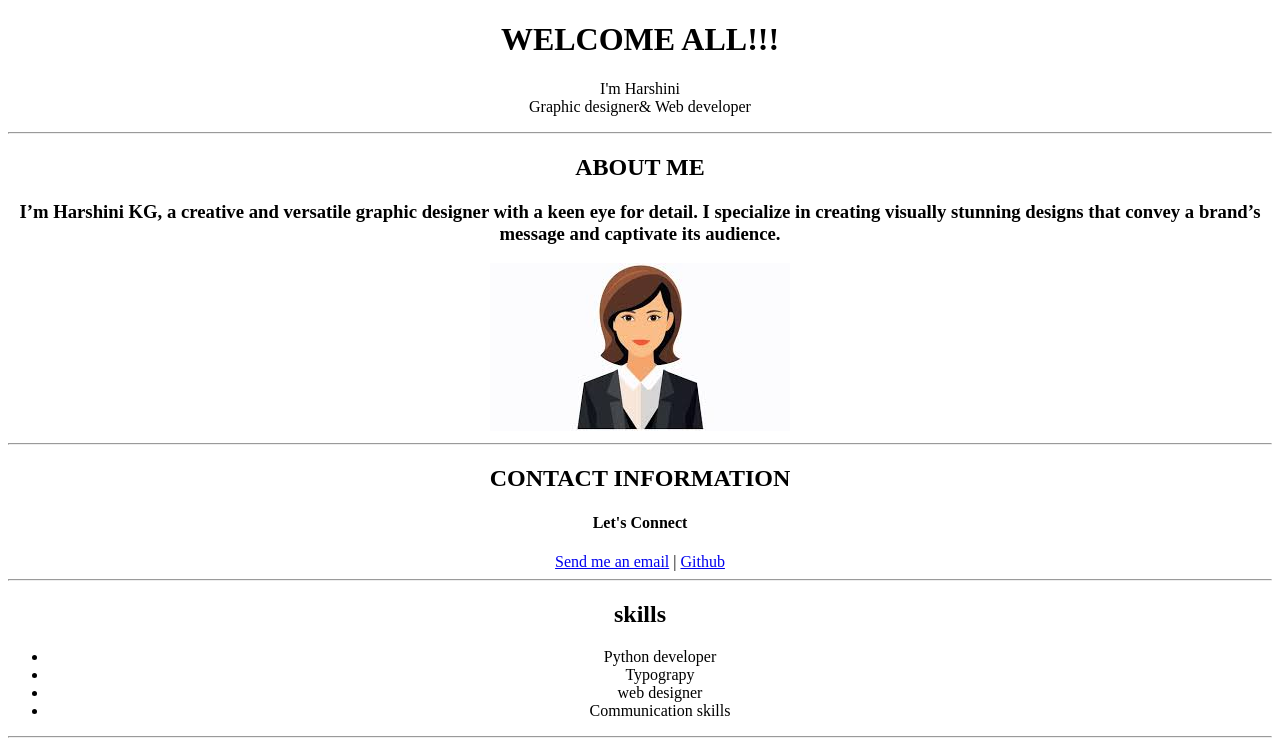
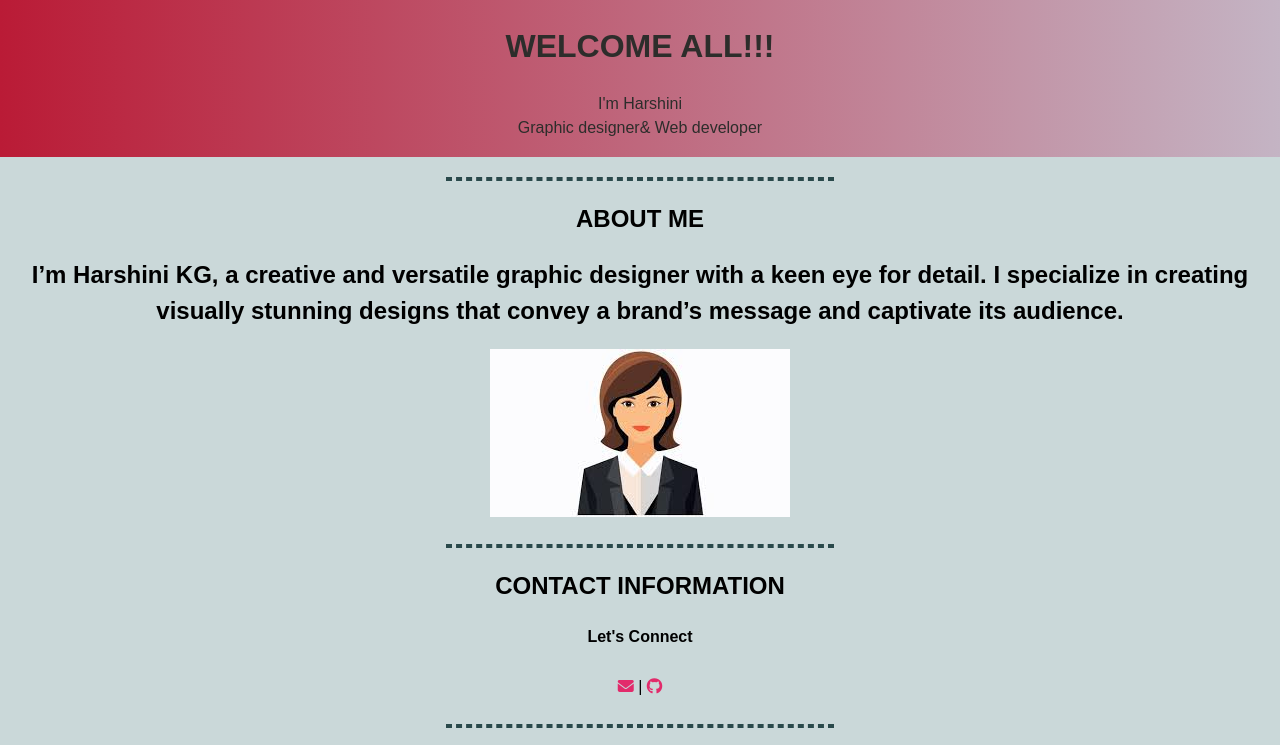
Before and after one commit to HarshiniGunasekaran18/Harshini-Portfolio, a plain HTML site: page index.html in a window 1280 px wide. Shown: the top 745 px of the page. Drawn offline with Linux system fonts and the light colour scheme.

Commit message:
second commit

```diff
--- /dev/null
+++ b/css/style.css
@@ -0,0 +1,37 @@
+body{
+    font-family:'poppins',sans-serif;
+    background-color: rgb(202, 216, 217);
+    color: black;
+    line-height: 1.5 ;
+    margin: 0;
+    padding: 0;
+}
+hr{
+    width: 30%;
+    margin: 20px auto;
+    border: 2px dashed rgb(41, 73, 75);
+}
+h1,h2{
+    font-weight: 700;
+}
+li{
+    list-style-type: none;
+}
+p,a{
+    font-weight: 400;
+}
+a{
+    color: rgb(226, 43, 107);
+    text-decoration: none;
+    display: inline-block;
+    margin:5px 0;
+}
+a:hover{
+    color: darkgreen;
+}
+header,footer{
+    background:linear-gradient(to right,rgb(186, 27, 54),rgb(196, 180, 196));
+    color: rgb(45, 45, 43);
+    padding: 1px;
+    text-align:center;
+}
--- a/index.html
+++ b/index.html
@@ -5,8 +5,8 @@
     <meta name="viewport" content="width=device-width, initial-scale=1.0">
     <title>Harshini Portfolio
     </title>
-
-
+    <link rel="stylesheet" href="css/style.css">
+    <link rel="stylesheet" href="https://cdnjs.cloudflare.com/ajax/libs/font-awesome/6.7.2/css/all.min.css">
 </head>
 <body>
     <center>
@@ -20,15 +20,15 @@
           <hr>
           <section>
             <h2>ABOUT ME </h2>
-            <p> <h3> I’m Harshini KG, a creative and versatile graphic designer with a keen eye for detail. I specialize in creating visually stunning designs that convey a brand’s message and captivate its audience.</h3> </p>
+            <p> <h2> I’m Harshini KG, a creative and versatile graphic designer with a keen eye for detail. I specialize in creating visually stunning designs that convey a brand’s message and captivate its audience.</h3> </p>
             <img src="image/images.jpg" alt="">
           </section>
           <hr>
           <section>
             <h2>CONTACT INFORMATION</h2>
             <h4>Let's Connect</h4>
-            <a href="https://mail.google.com/mail/u/0/#sent?compose=new">Send me an email</a> |
-            <a href="https://github.com/HarshiniGunasekaran18">Github</a>
+            <a href="mailto:harshinigunasekaran66@gmail.com" class="icon-link email-icon"><i class="fa-solid fa-envelope"></i></a> |
+            <a href="https://github.com/HarshiniGunasekaran18" class="icon-link linkedin_icon"><i class="fa-brands fa-github"></i></a>
           </section>
           <hr>
           <section>
```
